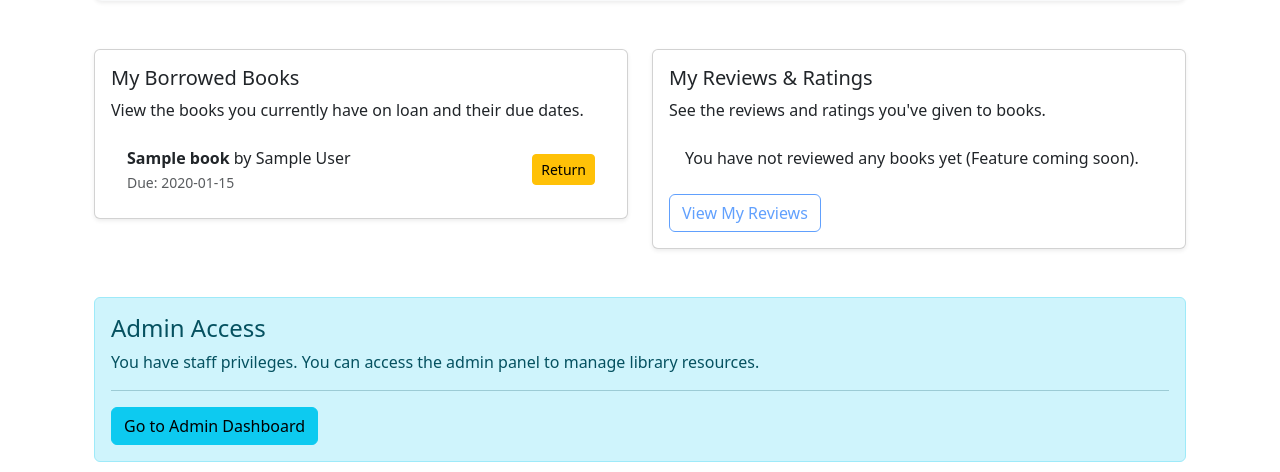
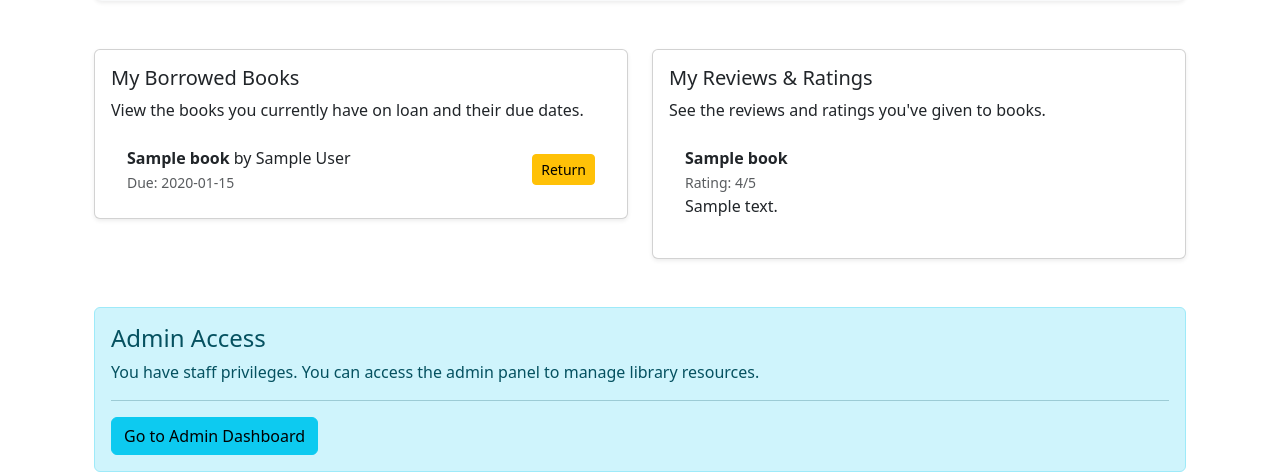
Before and after one commit to jinygoh/libraryapp_builtWithDjango, a Django app: page /dashboard/ in a window 1280 px wide. Shown: the part 414-886 px from the top of the page. Run offline with Django 4.2, Linux system fonts and the light colour scheme; a user stored in the database is signed in; tables that the repository leaves empty hold one stand-in row (values such as "Sample post"); parts of the project's set-up code (start-up, migrations or seed data) failed here and were passed over.

Commit message:
I am working on displaying user reviews on the dashboard.

```diff
--- a/silent_library/library/templates/library/dashboard.html
+++ b/silent_library/library/templates/library/dashboard.html
@@ -47,11 +47,18 @@
                 <div class="card-body">
                     <h5 class="card-title">My Reviews & Ratings</h5>
                     <p class="card-text">See the reviews and ratings you've given to books.</p>
-                    {# Placeholder for reviews - to be implemented #}
                     <ul class="list-group list-group-flush">
-                        <li class="list-group-item">You have not reviewed any books yet (Feature coming soon).</li>
+                        {% for review in reviews %}
+                            <li class="list-group-item">
+                                <strong>{{ review.book.title }}</strong>
+                                <br>
+                                <small class="text-muted">Rating: {{ review.rating }}/5</small>
+                                <p>{{ review.review_text }}</p>
+                            </li>
+                        {% empty %}
+                            <li class="list-group-item">You have not reviewed any books yet.</li>
+                        {% endfor %}
                     </ul>
-                    <a href="#" class="btn btn-outline-primary mt-3 disabled">View My Reviews</a>
                 </div>
             </div>
         </div>
--- a/silent_library/library/views.py
+++ b/silent_library/library/views.py
@@ -76,7 +76,8 @@ def logout_view(request):
 @login_required
 def dashboard(request):
     loans = Loan.objects.filter(user=request.user)
-    return render(request, 'library/dashboard.html', {'loans': loans})
+    reviews = Review.objects.filter(user=request.user)
+    return render(request, 'library/dashboard.html', {'loans': loans, 'reviews': reviews})
 
 from .forms import UserRegistrationForm, UserLoginForm, UserEditForm, UserEditUsernameEmailForm, UserEditPasswordForm, BookForm, ReviewForm
 
```
